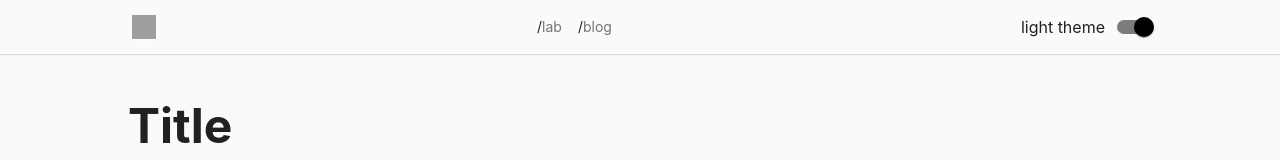
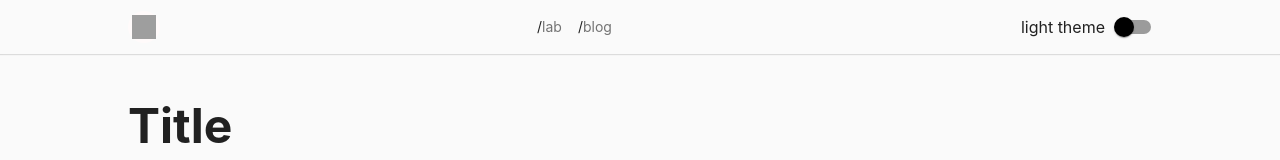
Before and after one commit to stringparser/www, a Next.js app: page /about in a window 1280 px wide. Shown: the top 160 px of the page. Built offline with nearby package versions, Linux system fonts and the light colour scheme; grey boxes are pictures that could not be loaded.

Commit message:
fix: almost fixed theme switch

```diff
--- a/shared/components/Navigation/Navigation.tsx
+++ b/shared/components/Navigation/Navigation.tsx
@@ -1,7 +1,8 @@
 import clsx from "clsx";
 import Link from "next/link";
-import { Fragment, useState } from "react";
+import { Fragment } from "react";
 import { withRouter, NextRouter } from "next/router";
+
 import { common } from "@material-ui/core/colors";
 import { Theme, makeStyles, Link as MuiLink, FormControlLabel, withStyles, Switch, useTheme } from "@material-ui/core";
 
@@ -117,15 +118,11 @@ const Navigation: React.SFC<Props> = ({ router, onSwitchTheme }) => {
           </aside>
           <aside>
             <FormControlLabel
-              control={
-                <ThemeSwitch
-                  name="themeSwitch"
-                  checked={themeType === 'light'}
-                  onChange={onSwitchTheme}
-                />
-              }
               label={`${themeType} theme`}
+              value={themeType === 'light'}
+              control={<ThemeSwitch name="themeSwitch" />}
               labelPlacement="start"
+              onChange={onSwitchTheme}
             />
           </aside>
         </nav>
```
